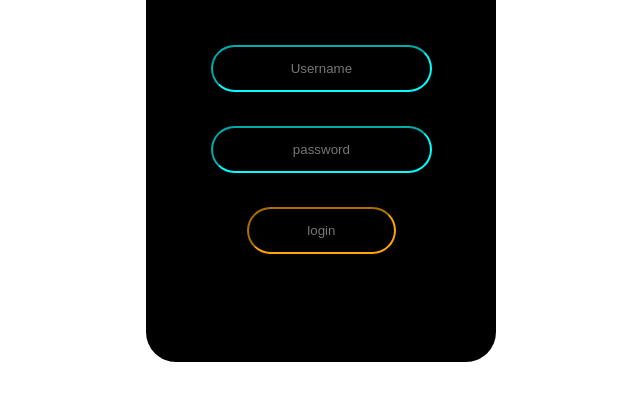
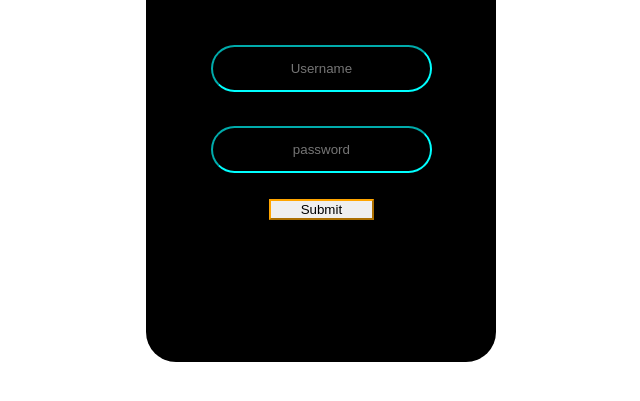
Before and after one commit to Aadilfarooqgithub/Login-Form, a plain HTML site: page index.html in a window 1280 px wide. Shown: the part 151-552 px from the top of the page, without its empty margins (304-944 px from the left). Drawn offline with Linux system fonts and the light colour scheme.

Commit message:
second commit

```diff
--- a/index.html
+++ b/index.html
@@ -31,6 +31,9 @@ input[type=text]{
     border-color: orange;
     width: 30%;
 }
+input[type=submit]{
+    cursor: pointer;
+}
 </style>
 
 </head>
@@ -41,7 +44,7 @@ input[type=text]{
                 <h1>LOGIN</h1><br><br>
                 <input type="text"  placeholder="Username"><br><br>
                 <input type="text"  placeholder="password"><br><br>
-                <input type="text" id="abc" placeholder="login">
+                <input type="submit" id="abc" placeholder="login">
             </form>
         </div>
 
```
